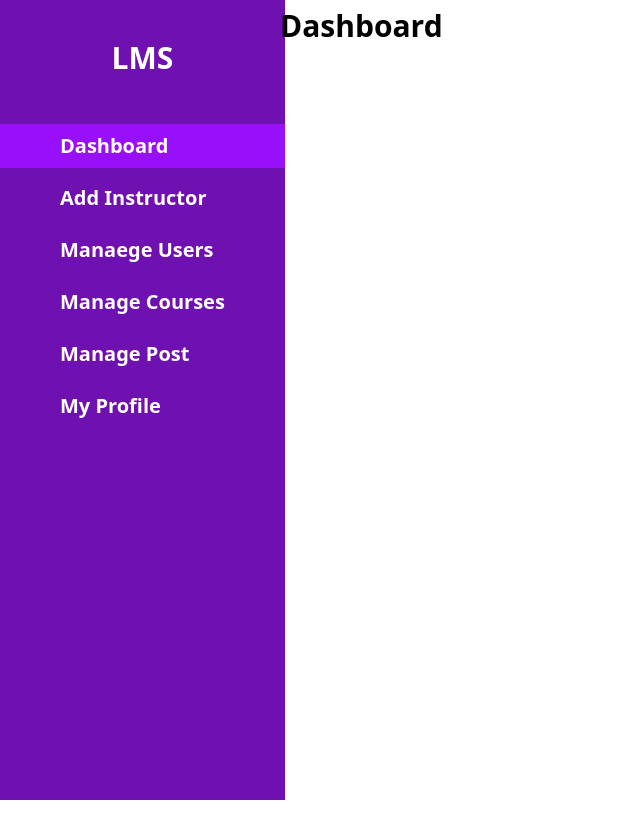
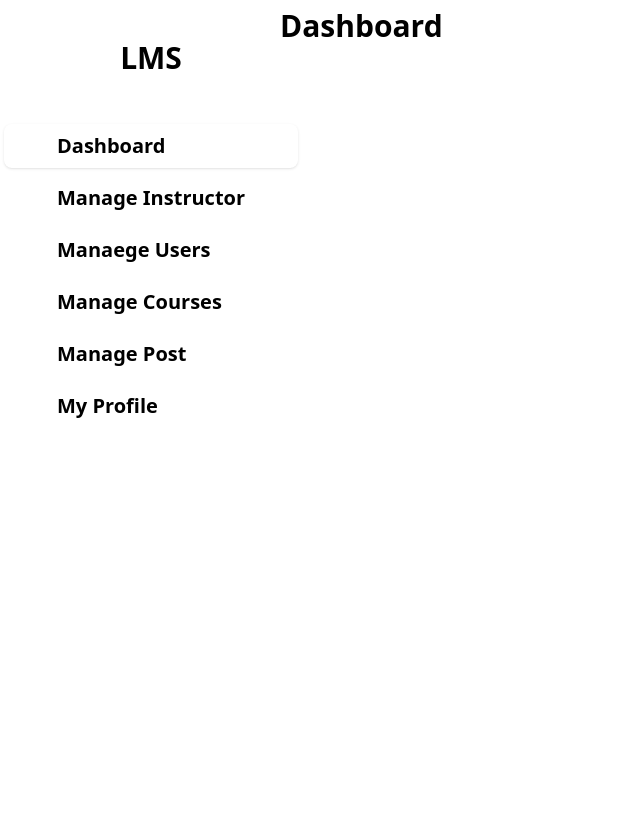
Before and after one commit to Yasir-Ali-Swe/MERN-LMS, a React (Vite) app in the folder frontend/: page / in a window 1280 px wide. Shown: the top 838 px of the page, without its empty margins (0-640 px from the left). Built offline with nearby package versions, Linux system fonts and the light colour scheme.

Commit message:
All Reusable Components

```diff
--- a/frontend/src/components/Layout.jsx
+++ b/frontend/src/components/Layout.jsx
@@ -16,7 +16,7 @@ export default function Layout() {
             <div className="lg:hidden fixed top-2 left-2 z-50">
                 <button onClick={toggleSidebar}>
                     {
-                        open ? <RiMenuFold3Line size={28} className="bg-purple-800 text-white" /> : <RiMenuFold4Line size={28} className="text-purple-800" />
+                        open ? <RiMenuFold3Line size={28} className="text-textColor" /> : <RiMenuFold4Line size={28} className="text-textColor" />
                     }
                 </button>
             </div>
--- a/frontend/src/components/Sidbar.jsx
+++ b/frontend/src/components/Sidbar.jsx
@@ -8,7 +8,7 @@ const Sidbar = () => {
             path: "/",
         },
         {
-            name: "Add Instructor",
+            name: "Manage Instructor",
             path: "/add-instructor",
         },
         {
@@ -29,15 +29,15 @@ const Sidbar = () => {
         }
     ]
     return (
-        <div className='h-screen w-full bg-purple-800 '>
+        <div className='h-screen w-full bg-secondary '>
             <div className='Logo py-10 '>
-                <h1 className='text-3xl text-center font-bold text-white'>
+                <h1 className='text-3xl text-center font-bold text-textColor'>
                     LMS
                 </h1>
             </div>
             <div>
                 {
-                    Routes.map((route) => <Link key={route.name} to={route.path} className={`text-xl font-semibold block my-2 py-2 px-15 text-left text-white hover:bg-purple-600 ${pathname === route.path && "bg-purple-600"}`}>{route.name}</Link>)
+                    Routes.map((route) => <Link key={route.name} to={route.path} className={`text-xl font-semibold block mx-1 rounded-lg my-2 py-2 px-[53px] text-left text-textColor hover:bg-primary ${pathname === route.path && "bg-primary shadow-sm shadow-textColor"}`}>{route.name}</Link>)
                 }
             </div>
         </div>
```
